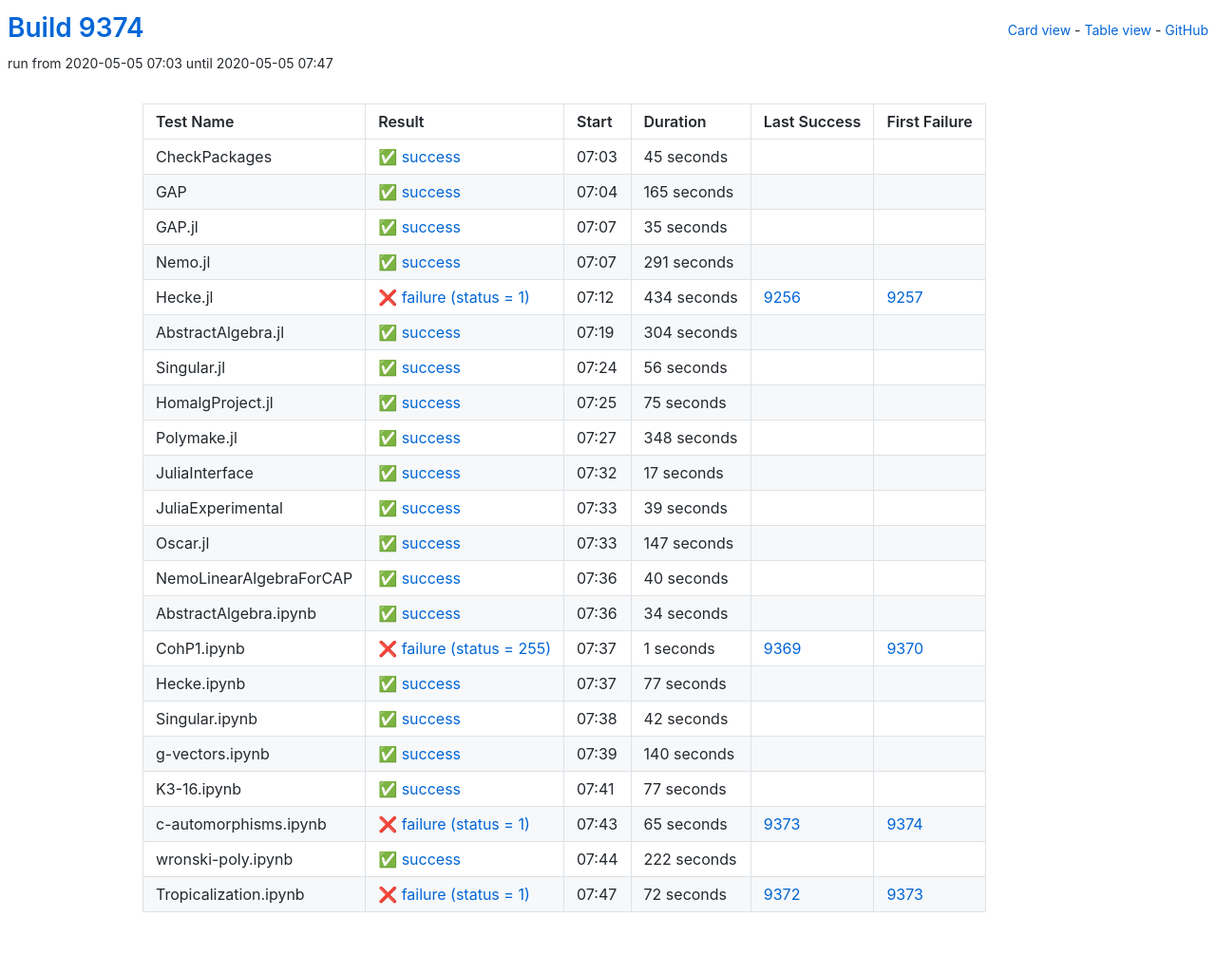
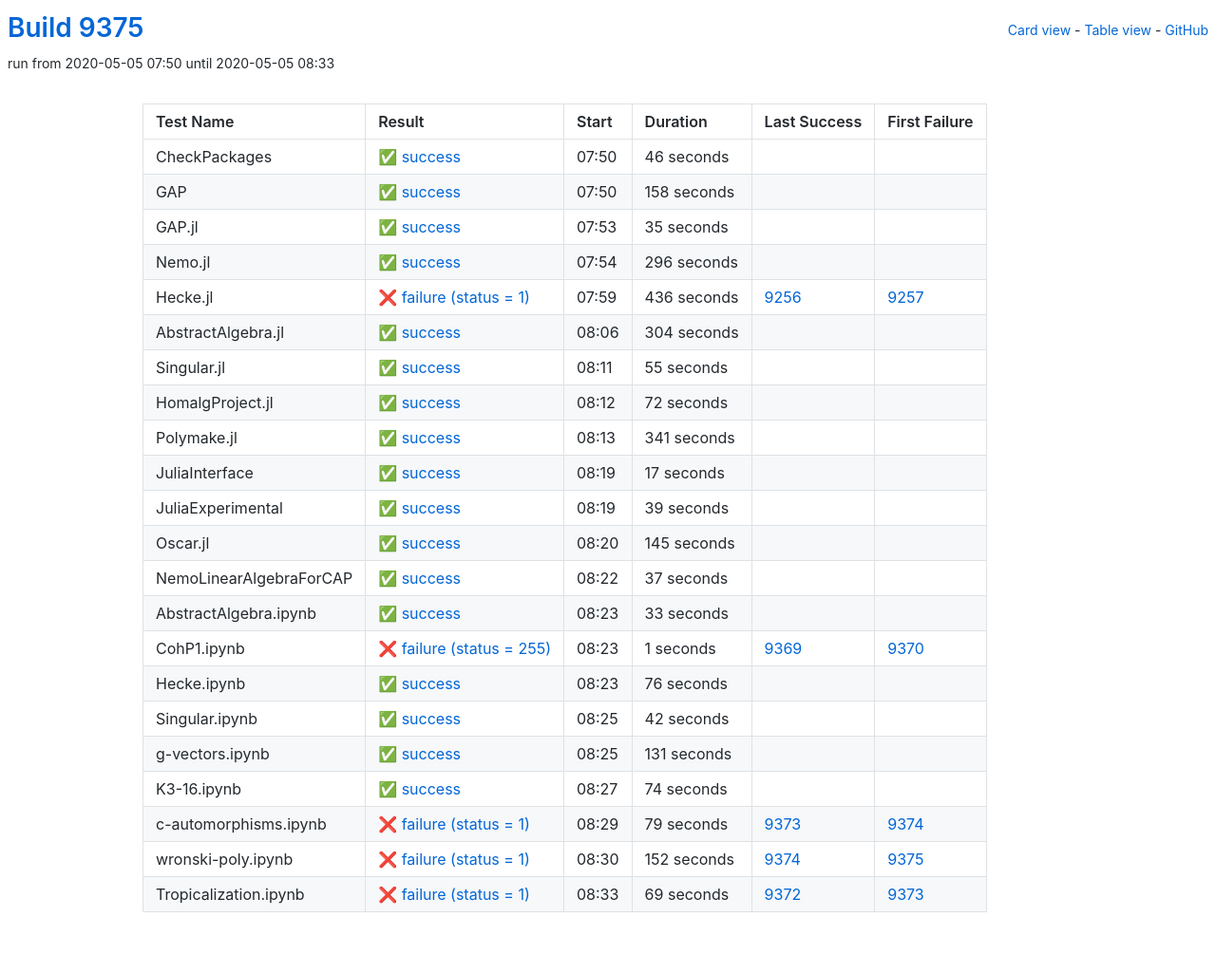
Before and after one commit to oscar-system/oscar-ci-status, a Jekyll site: the page built from table.html, in a window 1280 px wide. Shown: the whole page at 95% size. Built offline with Jekyll 4.4.1, drawn with Linux system fonts in a browser that asks for light colours.

Commit message:
Build 9375

```diff
--- a/_data/ci.yml
+++ b/_data/ci.yml
@@ -1,27 +1,27 @@
-build: 9374
-build_url: https://oscarci.mathematik.uni-kl.de/job/oscar/9374/
+build: 9375
+build_url: https://oscarci.mathematik.uni-kl.de/job/oscar/9375/
 job: oscar
 tests:
-- duration: 45
+- duration: 46
   exitcode: 0
   first_failure: false
   first_failure_url: null
   last_success: false
   last_success_url: null
-  log: https://oscarci.mathematik.uni-kl.de/job/oscar/9374/artifact/logs/build-9374/CheckPackages.log
+  log: https://oscarci.mathematik.uni-kl.de/job/oscar/9375/artifact/logs/build-9375/CheckPackages.log
   name: CheckPackages
-  start: 2020-05-05 07:03
+  start: 2020-05-05 07:50
   status: success
   success: true
-- duration: 165
+- duration: 158
   exitcode: 0
   first_failure: false
   first_failure_url: null
   last_success: false
   last_success_url: null
-  log: https://oscarci.mathematik.uni-kl.de/job/oscar/9374/artifact/logs/build-9374/GAP.log
+  log: https://oscarci.mathematik.uni-kl.de/job/oscar/9375/artifact/logs/build-9375/GAP.log
   name: GAP
-  start: 2020-05-05 07:04
+  start: 2020-05-05 07:50
   status: success
   success: true
 - duration: 35
@@ -30,31 +30,31 @@
   first_failure_url: null
   last_success: false
   last_success_url: null
-  log: https://oscarci.mathematik.uni-kl.de/job/oscar/9374/artifact/logs/build-9374/GAP.jl.log
+  log: https://oscarci.mathematik.uni-kl.de/job/oscar/9375/artifact/logs/build-9375/GAP.jl.log
   name: GAP.jl
-  start: 2020-05-05 07:07
+  start: 2020-05-05 07:53
   status: success
   success: true
-- duration: 291
+- duration: 296
   exitcode: 0
   first_failure: false
   first_failure_url: null
   last_success: false
   last_success_url: null
-  log: https://oscarci.mathematik.uni-kl.de/job/oscar/9374/artifact/logs/build-9374/Nemo.jl.log
+  log: https://oscarci.mathematik.uni-kl.de/job/oscar/9375/artifact/logs/build-9375/Nemo.jl.log
   name: Nemo.jl
-  start: 2020-05-05 07:07
+  start: 2020-05-05 07:54
   status: success
   success: true
-- duration: 434
+- duration: 436
   exitcode: 1
   first_failure: 9257
   first_failure_url: https://oscarci.mathematik.uni-kl.de/job/oscar/9257/
   last_success: 9256
   last_success_url: https://oscarci.mathematik.uni-kl.de/job/oscar/9256/
-  log: https://oscarci.mathematik.uni-kl.de/job/oscar/9374/artifact/logs/build-9374/Hecke.jl.log
+  log: https://oscarci.mathematik.uni-kl.de/job/oscar/9375/artifact/logs/build-9375/Hecke.jl.log
   name: Hecke.jl
-  start: 2020-05-05 07:12
+  start: 2020-05-05 07:59
   status: failure
   success: false
 - duration: 304
@@ -63,42 +63,42 @@
   first_failure_url: null
   last_success: false
   last_success_url: null
-  log: https://oscarci.mathematik.uni-kl.de/job/oscar/9374/artifact/logs/build-9374/AbstractAlgebra.jl.log
+  log: https://oscarci.mathematik.uni-kl.de/job/oscar/9375/artifact/logs/build-9375/AbstractAlgebra.jl.log
   name: AbstractAlgebra.jl
-  start: 2020-05-05 07:19
+  start: 2020-05-05 08:06
   status: success
   success: true
-- duration: 56
+- duration: 55
   exitcode: 0
   first_failure: false
   first_failure_url: null
   last_success: false
   last_success_url: null
-  log: https://oscarci.mathematik.uni-kl.de/job/oscar/9374/artifact/logs/build-9374/Singular.jl.log
+  log: https://oscarci.mathematik.uni-kl.de/job/oscar/9375/artifact/logs/build-9375/Singular.jl.log
   name: Singular.jl
-  start: 2020-05-05 07:24
+  start: 2020-05-05 08:11
   status: success
   success: true
-- duration: 75
+- duration: 72
   exitcode: 0
   first_failure: false
   first_failure_url: null
   last_success: false
   last_success_url: null
-  log: https://oscarci.mathematik.uni-kl.de/job/oscar/9374/artifact/logs/build-9374/HomalgProject.jl.log
+  log: https://oscarci.mathematik.uni-kl.de/job/oscar/9375/artifact/logs/build-9375/HomalgProject.jl.log
   name: HomalgProject.jl
-  start: 2020-05-05 07:25
+  start: 2020-05-05 08:12
   status: success
   success: true
-- duration: 348
+- duration: 341
   exitcode: 0
   first_failure: false
   first_failure_url: null
   last_success: false
   last_success_url: null
-  log: https://oscarci.mathematik.uni-kl.de/job/oscar/9374/artifact/logs/build-9374/Polymake.jl.log
+  log: https://oscarci.mathematik.uni-kl.de/job/oscar/9375/artifact/logs/build-9375/Polymake.jl.log
   name: Polymake.jl
-  start: 2020-05-05 07:27
+  start: 2020-05-05 08:13
   status: success
   success: true
 - duration: 17
@@ -107,9 +107,9 @@
   first_failure_url: null
   last_success: false
   last_success_url: null
-  log: https://oscarci.mathematik.uni-kl.de/job/oscar/9374/artifact/logs/build-9374/JuliaInterface.log
+  log: https://oscarci.mathematik.uni-kl.de/job/oscar/9375/artifact/logs/build-9375/JuliaInterface.log
   name: JuliaInterface
-  start: 2020-05-05 07:32
+  start: 2020-05-05 08:19
   status: success
   success: true
 - duration: 39
@@ -118,42 +118,42 @@
   first_failure_url: null
   last_success: false
   last_success_url: null
-  log: https://oscarci.mathematik.uni-kl.de/job/oscar/9374/artifact/logs/build-9374/JuliaExperimental.log
+  log: https://oscarci.mathematik.uni-kl.de/job/oscar/9375/artifact/logs/build-9375/JuliaExperimental.log
   name: JuliaExperimental
-  start: 2020-05-05 07:33
+  start: 2020-05-05 08:19
   status: success
   success: true
-- duration: 147
+- duration: 145
   exitcode: 0
   first_failure: false
   first_failure_url: null
   last_success: false
   last_success_url: null
-  log: https://oscarci.mathematik.uni-kl.de/job/oscar/9374/artifact/logs/build-9374/Oscar.jl.log
+  log: https://oscarci.mathematik.uni-kl.de/job/oscar/9375/artifact/logs/build-9375/Oscar.jl.log
   name: Oscar.jl
-  start: 2020-05-05 07:33
+  start: 2020-05-05 08:20
   status: success
   success: true
-- duration: 40
+- duration: 37
   exitcode: 0
   first_failure: false
   first_failure_url: null
   last_success: false
   last_success_url: null
-  log: https://oscarci.mathematik.uni-kl.de/job/oscar/9374/artifact/logs/build-9374/NemoLinearAlgebraForCAP.log
+  log: https://oscarci.mathematik.uni-kl.de/job/oscar/9375/artifact/logs/build-9375/NemoLinearAlgebraForCAP.log
   name: NemoLinearAlgebraForCAP
-  start: 2020-05-05 07:36
+  start: 2020-05-05 08:22
   status: success
   success: true
-- duration: 34
+- duration: 33
   exitcode: 0
   first_failure: false
   first_failure_url: null
   last_success: false
   last_success_url: null
-  log: https://oscarci.mathematik.uni-kl.de/job/oscar/9374/artifact/logs/build-9374/AbstractAlgebra.ipynb.log
+  log: https://oscarci.mathematik.uni-kl.de/job/oscar/9375/artifact/logs/build-9375/AbstractAlgebra.ipynb.log
   name: AbstractAlgebra.ipynb
-  start: 2020-05-05 07:36
+  start: 2020-05-05 08:23
   status: success
   success: true
 - duration: 1
@@ -162,20 +162,20 @@
   first_failure_url: https://oscarci.mathematik.uni-kl.de/job/oscar/9370/
   last_success: 9369
   last_success_url: https://oscarci.mathematik.uni-kl.de/job/oscar/9369/
-  log: https://oscarci.mathematik.uni-kl.de/job/oscar/9374/artifact/logs/build-9374/CohP1.ipynb.log
+  log: https://oscarci.mathematik.uni-kl.de/job/oscar/9375/artifact/logs/build-9375/CohP1.ipynb.log
   name: CohP1.ipynb
-  start: 2020-05-05 07:37
+  start: 2020-05-05 08:23
   status: failure
   success: false
-- duration: 77
+- duration: 76
   exitcode: 0
   first_failure: false
   first_failure_url: null
   last_success: false
   last_success_url: null
-  log: https://oscarci.mathematik.uni-kl.de/job/oscar/9374/artifact/logs/build-9374/Hecke.ipynb.log
+  log: https://oscarci.mathematik.uni-kl.de/job/oscar/9375/artifact/logs/build-9375/Hecke.ipynb.log
   name: Hecke.ipynb
-  start: 2020-05-05 07:37
+  start: 2020-05-05 08:23
   status: success
   success: true
 - duration: 42
@@ -184,63 +184,63 @@
   first_failure_url: null
   last_success: false
   last_success_url: null
-  log: https://oscarci.mathematik.uni-kl.de/job/oscar/9374/artifact/logs/build-9374/Singular.ipynb.log
+  log: https://oscarci.mathematik.uni-kl.de/job/oscar/9375/artifact/logs/build-9375/Singular.ipynb.log
   name: Singular.ipynb
-  start: 2020-05-05 07:38
+  start: 2020-05-05 08:25
   status: success
   success: true
-- duration: 140
+- duration: 131
   exitcode: 0
   first_failure: false
   first_failure_url: null
   last_success: false
   last_success_url: null
-  log: https://oscarci.mathematik.uni-kl.de/job/oscar/9374/artifact/logs/build-9374/g-vectors.ipynb.log
+  log: https://oscarci.mathematik.uni-kl.de/job/oscar/9375/artifact/logs/build-9375/g-vectors.ipynb.log
   name: g-vectors.ipynb
-  start: 2020-05-05 07:39
+  start: 2020-05-05 08:25
   status: success
   success: true
-- duration: 77
+- duration: 74
   exitcode: 0
   first_failure: false
   first_failure_url: null
   last_success: false
   last_success_url: null
-  log: https://oscarci.mathematik.uni-kl.de/job/oscar/9374/artifact/logs/build-9374/K3-16.ipynb.log
+  log: https://oscarci.mathematik.uni-kl.de/job/oscar/9375/artifact/logs/build-9375/K3-16.ipynb.log
   name: K3-16.ipynb
-  start: 2020-05-05 07:41
+  start: 2020-05-05 08:27
   status: success
   success: true
-- duration: 65
+- duration: 79
   exitcode: 1
   first_failure: 9374
   first_failure_url: https://oscarci.mathematik.uni-kl.de/job/oscar/9374/
   last_success: 9373
   last_success_url: https://oscarci.mathematik.uni-kl.de/job/oscar/9373/
-  log: https://oscarci.mathematik.uni-kl.de/job/oscar/9374/artifact/logs/build-9374/c-automorphisms.ipynb.log
+  log: https://oscarci.mathematik.uni-kl.de/job/oscar/9375/artifact/logs/build-9375/c-automorphisms.ipynb.log
   name: c-automorphisms.ipynb
-  start: 2020-05-05 07:43
+  start: 2020-05-05 08:29
   status: failure
   success: false
-- duration: 222
-  exitcode: 0
-  first_failure: false
-  first_failure_url: null
-  last_success: false
-  last_success_url: null
-  log: https://oscarci.mathematik.uni-kl.de/job/oscar/9374/artifact/logs/build-9374/wronski-poly.ipynb.log
+- duration: 152
+  exitcode: 1
+  first_failure: 9375
+  first_failure_url: https://oscarci.mathematik.uni-kl.de/job/oscar/9375/
+  last_success: 9374
+  last_success_url: https://oscarci.mathematik.uni-kl.de/job/oscar/9374/
+  log: https://oscarci.mathematik.uni-kl.de/job/oscar/9375/artifact/logs/build-9375/wronski-poly.ipynb.log
   name: wronski-poly.ipynb
-  start: 2020-05-05 07:44
-  status: success
-  success: true
-- duration: 72
+  start: 2020-05-05 08:30
+  status: failure
+  success: false
+- duration: 69
   exitcode: 1
   first_failure: 9373
   first_failure_url: https://oscarci.mathematik.uni-kl.de/job/oscar/9373/
   last_success: 9372
   last_success_url: https://oscarci.mathematik.uni-kl.de/job/oscar/9372/
-  log: https://oscarci.mathematik.uni-kl.de/job/oscar/9374/artifact/logs/build-9374/Tropicalization.ipynb.log
+  log: https://oscarci.mathematik.uni-kl.de/job/oscar/9375/artifact/logs/build-9375/Tropicalization.ipynb.log
   name: Tropicalization.ipynb
-  start: 2020-05-05 07:47
+  start: 2020-05-05 08:33
   status: failure
   success: false
```
Also changed, not shown: README.md.
